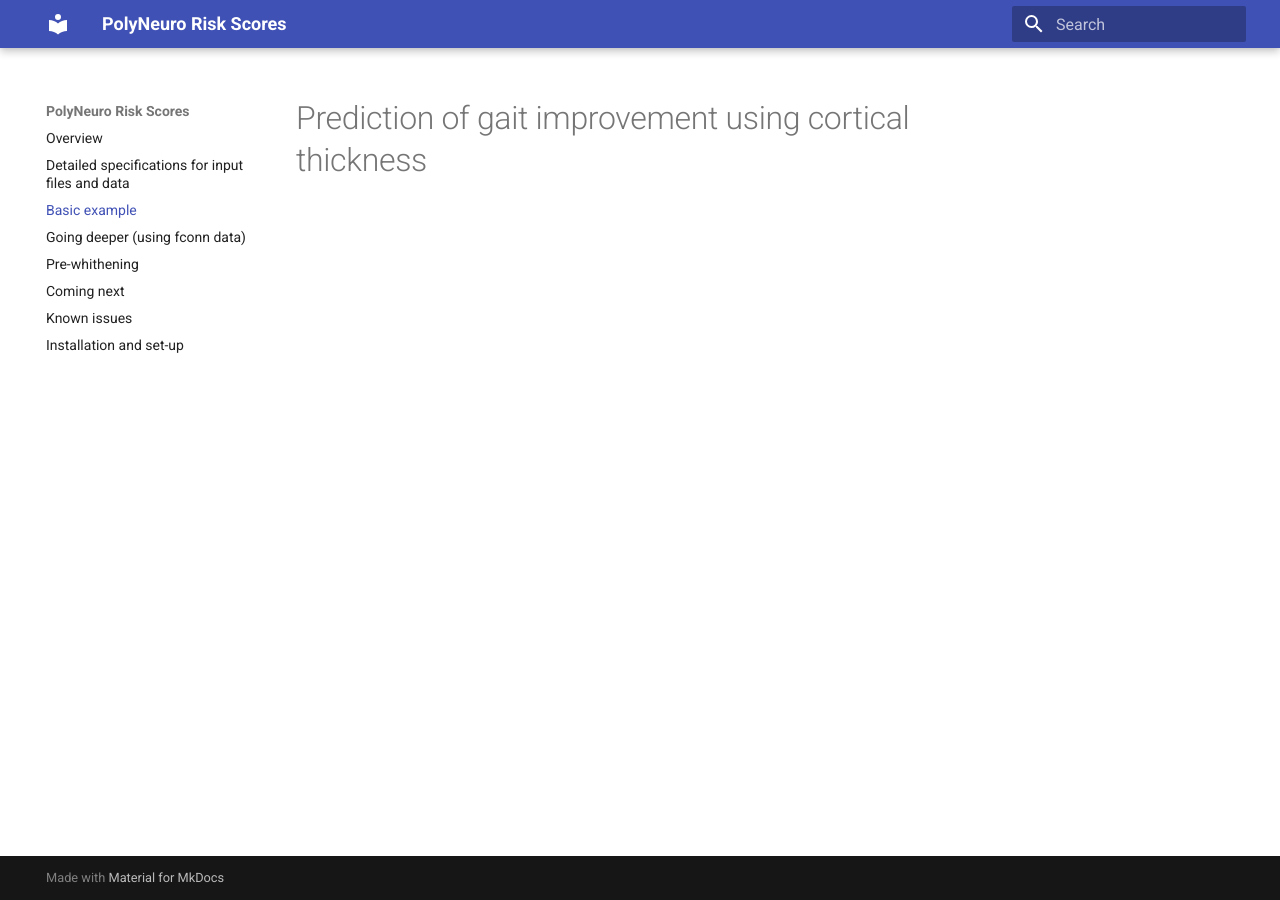
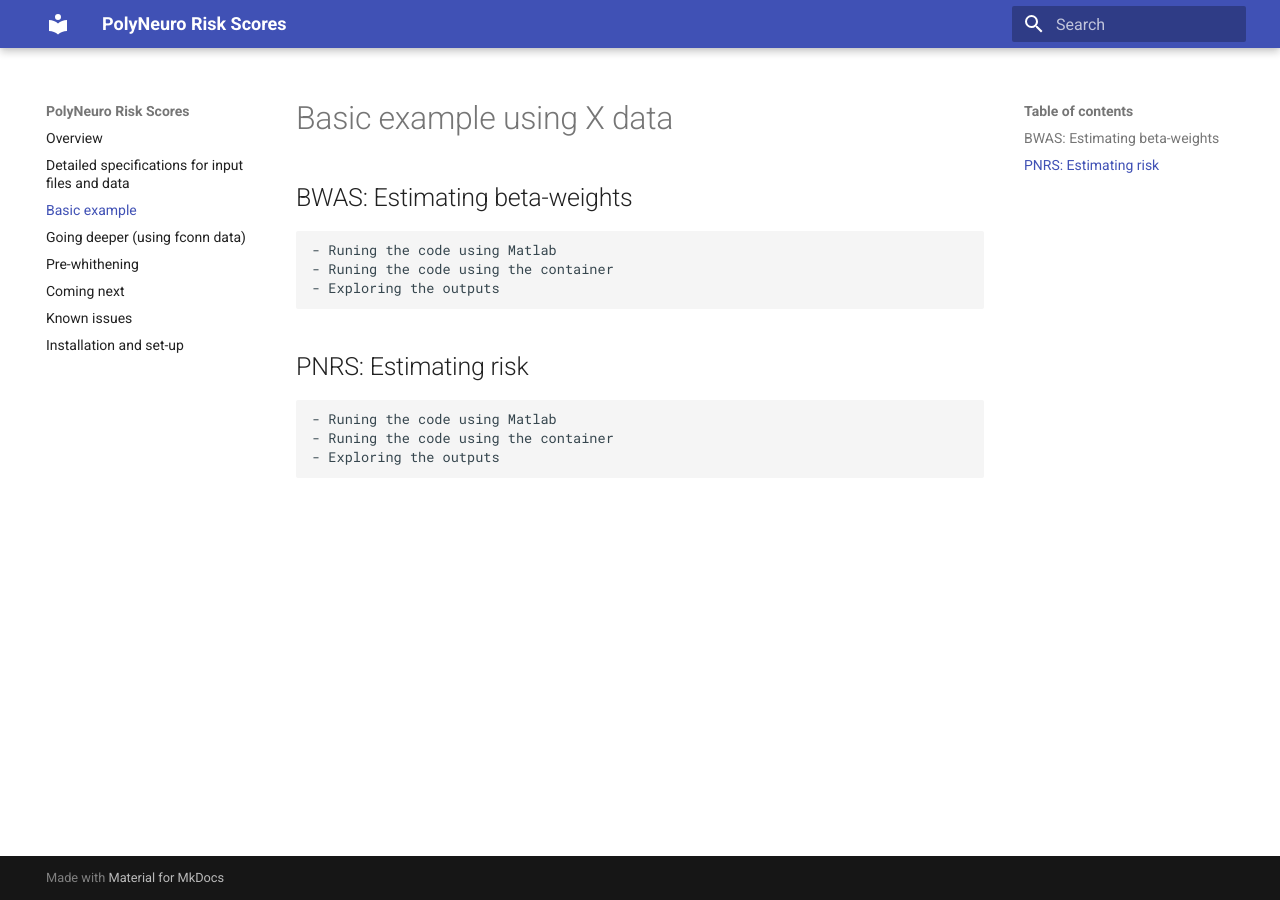
Before and after one commit to omiranda/polyneuro_risk_score, an MkDocs documentation site: the page built from docs/basic_example.md, in a window 1280 px wide. Built offline with MkDocs 1.6.1 and Material for MkDocs 9.7.7, drawn with Linux system fonts in a browser that asks for light colours; old or Windows-style settings are respelled for this version of MkDocs.

Commit message:
Update basic_example.md

```diff
--- a/docs/basic_example.md
+++ b/docs/basic_example.md
@@ -1 +1,13 @@
-# Prediction of gait improvement using cortical thickness
+# Basic example using X data
+
+
+
+## BWAS: Estimating beta-weights
+    - Runing the code using Matlab
+    - Runing the code using the container
+    - Exploring the outputs
+
+## PNRS: Estimating risk
+    - Runing the code using Matlab
+    - Runing the code using the container
+    - Exploring the outputs
```
